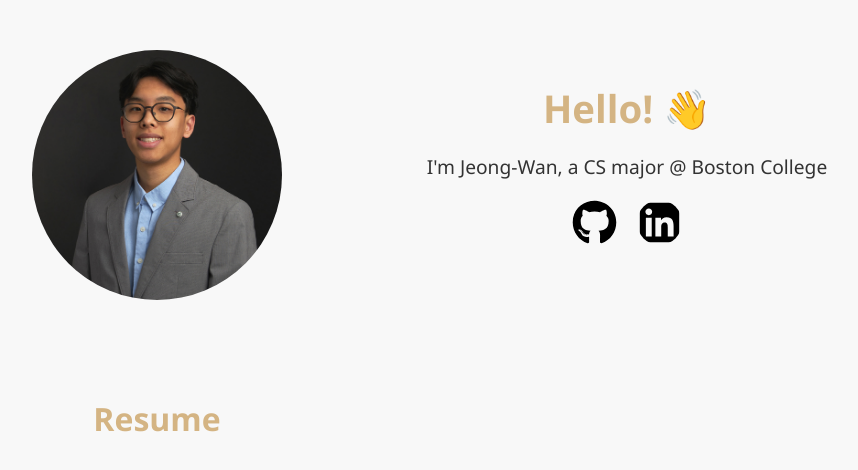
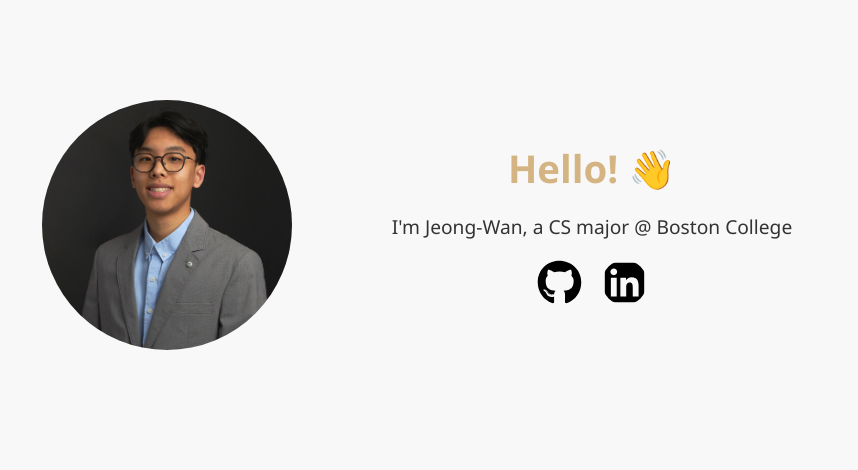
Before and after one commit to choiqz/choiqz.github.io, a React (Create React App) app: page / in a window 1280 px wide. Shown: the top 470 px of the page, without its empty margins (173-1031 px from the left). Built offline with nearby package versions, Linux system fonts and the light colour scheme.

Commit message:
remove resume section and add hand wave animation

```diff
--- a/src/HomePage.css
+++ b/src/HomePage.css
@@ -10,13 +10,12 @@
 	background-color: #f8f8f8; /* Off-white background */
 	color: #333; /* Dark grey color for text */
 	font-family: 'Segoe UI', Tahoma, Geneva, Verdana, sans-serif;
-	padding: 50px; /* Add some padding around */
+	padding: 100px; /* Add some padding around */
 }
 
 .left-section{
 	display: flex;
 	flex-direction: column;
-	margin-right: 20px;
 	align-items: center;
 }
 
@@ -25,7 +24,6 @@
 	flex-direction: column;
 	align-items: center;
 	justify-content: center;
-	margin-bottom: 50px;
 }
 
 .profile-image {
@@ -40,6 +38,7 @@
 	flex: 1;
 	max-width: 600px; /* Max width for the intro section */
 	font-size: 1.2em; /* Increase the font size for the intro text */
+	padding-top: 10px;
 }
 
 .intro-section h2 {
@@ -62,28 +61,37 @@
 	margin: 0 10px;
 }
 
-.resume-section {
-	margin-top: 20px;
-	text-align: center;
+.wave-emoji:hover {
+    animation-name: wave-animation;
+    animation-duration: 2.5s;
+    animation-iteration-count: infinite;
+    transform-origin: 70% 70%;
+    display: inline-block;
 }
 
-.resume-header {
-	color: #d4b483; /* Same color as your "Hello" header, adjust as needed */
-	font-size: 2em;
+@keyframes wave-animation {
+    0% {
+        transform: rotate( 0.0deg)
+    }
+    10% {
+        transform: rotate(14.0deg)
+    }
+    20% {
+        transform: rotate(-8.0deg)
+    }
+    30% {
+        transform: rotate(14.0deg)
+    }
+    40% {
+        transform: rotate(-4.0deg)
+    }
+    50% {
+        transform: rotate(10.0deg)
+    }
+    60% {
+        transform: rotate( 0.0deg)
+    }
+    100% {
+        transform: rotate( 0.0deg)
+    }
 }
-
-.resume-pdf {
-	width: 100%;
-	height: 600px;
-	border: none;
-}
-
-.resume-link {
-	text-decoration: none; /* gets rid of default underline*/
-	color: inherit;
-}
-
-.resume-link:hover {
-	text-decoration: underline;
-	text-decoration-color: #d4b483;
-}
--- a/src/HomePage.tsx
+++ b/src/HomePage.tsx
@@ -1,3 +1,4 @@
+
 
 import React from 'react';
 import './HomePage.css';
@@ -10,19 +11,12 @@ interface HomePageProps {
 const HomePage: React.FC<HomePageProps> = ({ name, tagline }) => {
   return (
     <div className="homepage">
-	  <div className="left-section">
 		  <div className="profile-section">
 			<img src={process.env.PUBLIC_URL + '/about_updated.jpg'} alt={name} className="profile-image" />
 		  </div>
-		  <div className="resume-section">
-			<a href="https://github.com/choiqz/resume" target="_blank" rel="noopener noreferrer" className="resume-link">
-				<h2 className="resume-header">Resume</h2>
-			</a>
-			<iframe src={process.env.PUBLIC_URL + '/Jeong-Wan_Choi_Resume.pdf'} title="Resume" className="resume-pdf"></iframe>
-		  </div>
-	  </div>
-      <div className="intro-section">
-        <h2>Hello! 👋</h2>
+
+	  <div className="intro-section">
+	  <h2>Hello! <span className="wave-emoji">👋</span></h2>
         <p>{tagline}</p>
 		<div className="social-icons">
           <a href="https://github.com/choiqz" target="_blank" rel="noopener noreferrer">
```
